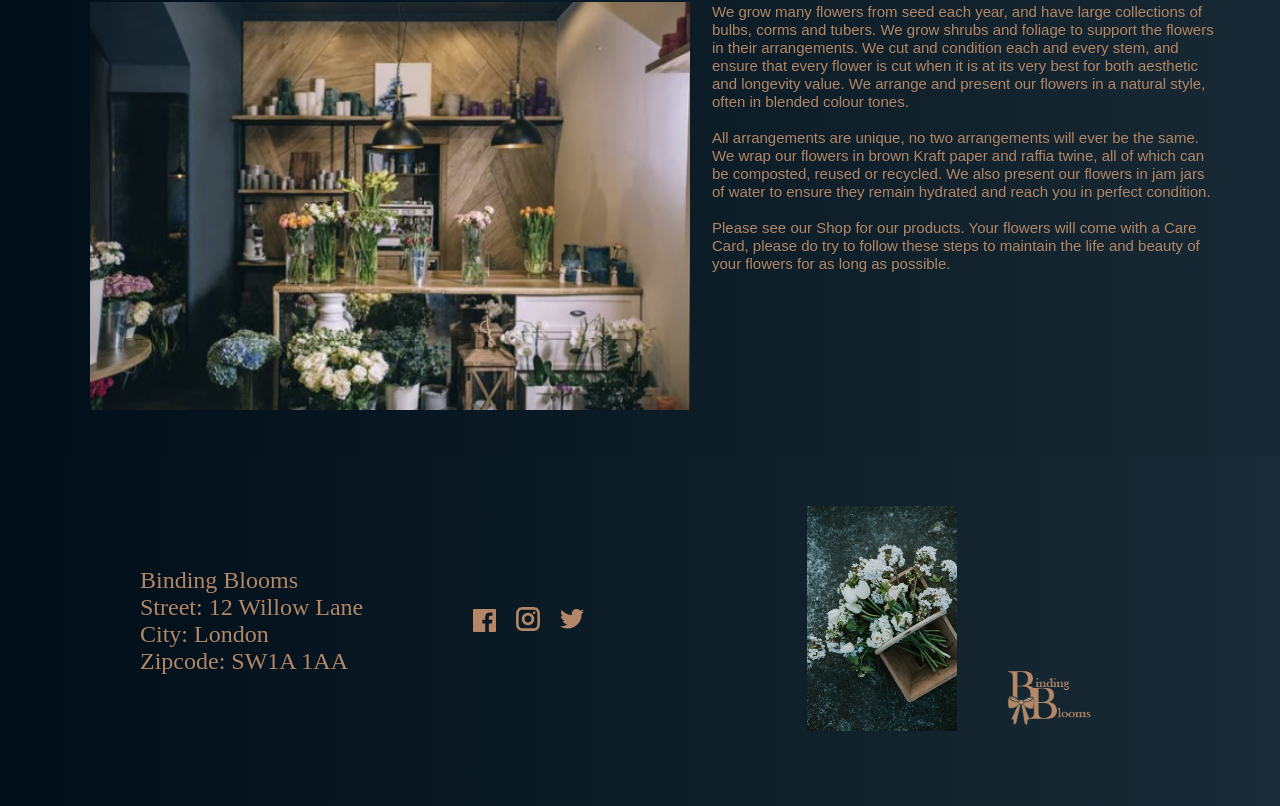
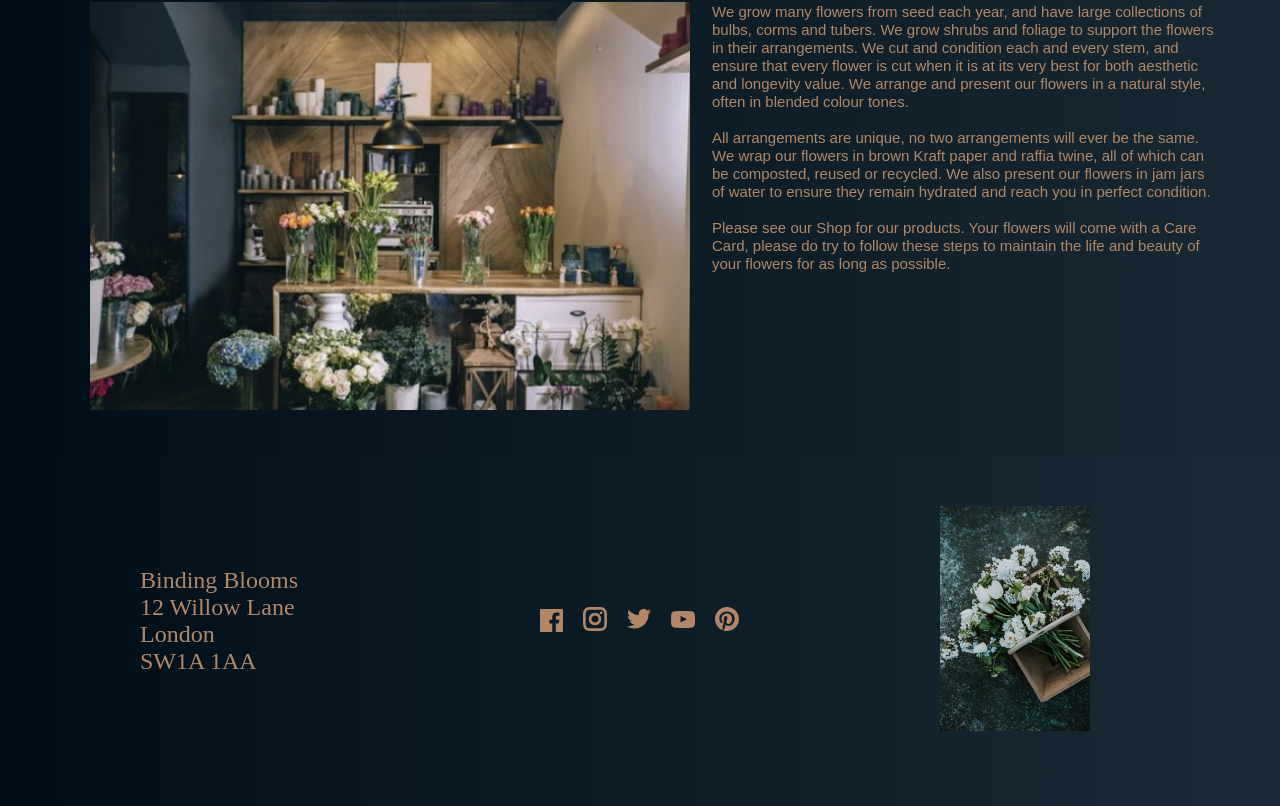
Before and after one commit to JennyWeij/BindingBlooms, a React (Vite) app: page / in a window 1280 px wide. Shown: the part 6086-6892 px from the top of the page. Built offline with nearby package versions, Linux system fonts and the light colour scheme.

Commit message:
snyggat till footern

```diff
--- a/src/components/Footer.tsx
+++ b/src/components/Footer.tsx
@@ -1,5 +1,11 @@
-import { Box, Grid, Image, Text } from "@chakra-ui/react";
-import { GrFacebook, GrInstagram, GrTwitter } from "react-icons/gr";
+import { Box, Grid, Text } from "@chakra-ui/react";
+import {
+  GrFacebook,
+  GrInstagram,
+  GrPinterest,
+  GrTwitter,
+  GrYoutube,
+} from "react-icons/gr";
 
 function Footer() {
   return (
@@ -12,7 +18,7 @@ function Footer() {
     >
       <Grid
         templateColumns="1fr 1fr 1fr"
-        gap={0}
+        gap={200}
         maxW="1000px"
         mx="auto"
         alignItems="center"
@@ -20,9 +26,9 @@ function Footer() {
         <Box gridColumn="1">
           <Text color="#B28767" fontSize="24px">
             Binding Blooms <br />
-            Street: 12 Willow Lane <br />
-            City: London <br />
-            Zipcode: SW1A 1AA
+            12 Willow Lane <br />
+            London <br />
+            SW1A 1AA
           </Text>
         </Box>
         <Box gridColumn="2">
@@ -34,6 +40,12 @@ function Footer() {
             <Box marginLeft={20}>
               <GrTwitter size={24} color="#B28767" />
             </Box>
+            <Box marginLeft={20}>
+              <GrYoutube size={24} color="#B28767" />
+            </Box>
+            <Box marginLeft={20}>
+              <GrPinterest size={24} color="#B28767" />
+            </Box>
           </Box>
         </Box>
         <Box gridColumn="3" alignItems="self-end">
@@ -42,13 +54,6 @@ function Footer() {
             alt="Flowers in wooden basket"
             style={{ width: "150px", height: "100%", objectFit: "contain" }}
           />
-          <Image
-            src="/images/Logotype.png"
-            alt="Logo"
-            height="70px"
-            mt={0}
-            ml={50}
-          />
         </Box>
       </Grid>
     </Box>
```
